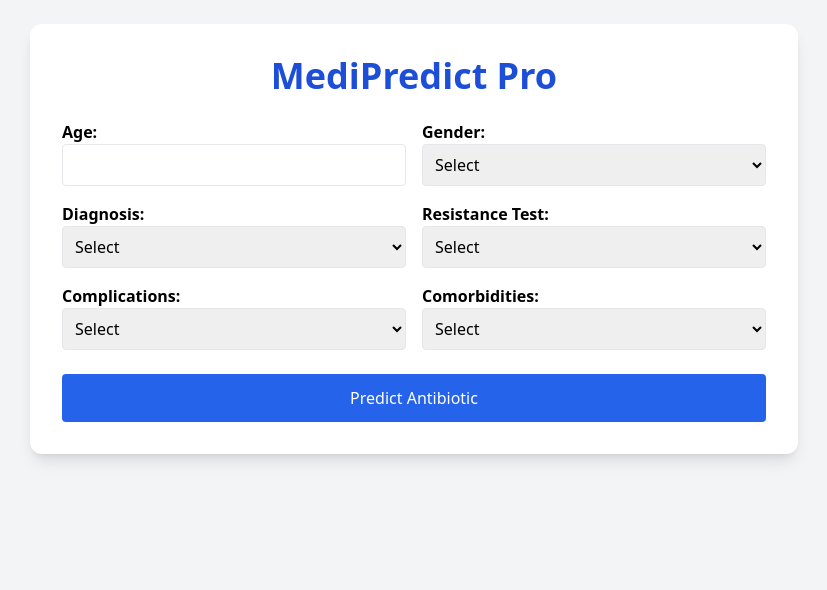
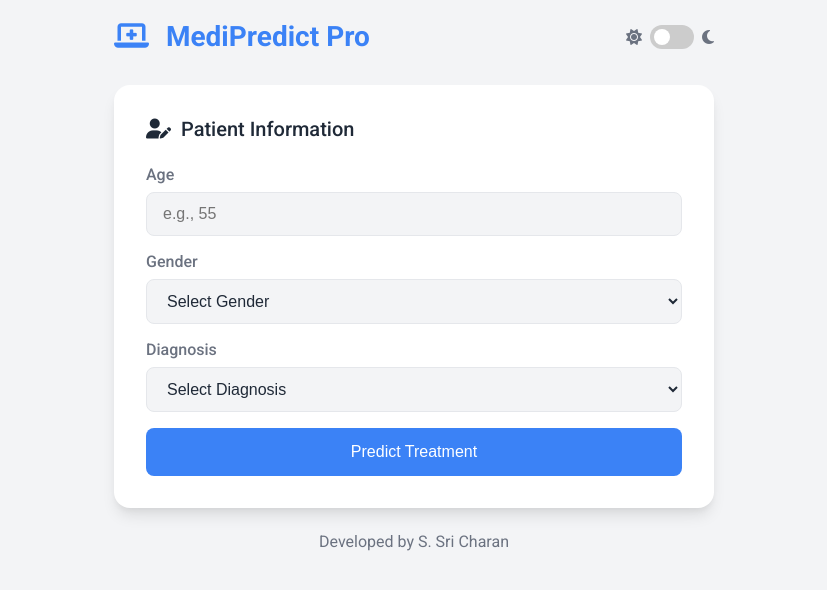
Before and after one commit to charan10187/medi-predictor, a Flask app: page / in a window 1280 px wide. Shown: the top 590 px of the page, without its empty margins (226-1053 px from the left). Run offline with Flask 3, Linux system fonts and the light colour scheme; parts of the project's set-up code (start-up, migrations or seed data) failed here and were passed over; some libraries are stand-ins or nearby versions.

Commit message:
Update index.html
divided the scripts for more polished version

```diff
--- a/templates/index.html
+++ b/templates/index.html
@@ -1,159 +1,84 @@
-<!-- templates/index.html -->
 <!DOCTYPE html>
 <html lang="en">
 <head>
-  <meta charset="UTF-8" />
-  <meta name="viewport" content="width=device-width, initial-scale=1.0"/>
+    <meta charset="UTF-8">
+    <meta name="viewport" content="width=device-width, initial-scale=1.0">
     <title>MediPredict Pro</title>
-  <script src="https://cdn.tailwindcss.com"></script>
+    <link rel="stylesheet" href="{{ url_for('static', filename='style.css') }}">
+    <link rel="stylesheet" href="https://cdnjs.cloudflare.com/ajax/libs/font-awesome/6.5.1/css/all.min.css">
 </head>
-<body class="bg-gray-100 p-6">
-  <div class="max-w-3xl mx-auto bg-white p-8 rounded-xl shadow-lg">
-    <h1 class="text-4xl font-bold text-center mb-6 text-blue-700">MediPredict Pro</h1>
+<body>
+    <div class="container">
+        <header>
+            <h1><i class="fas fa-laptop-medical"></i> MediPredict Pro</h1>
+            <div class="theme-switcher">
+                <i class="fas fa-sun"></i>
+                <label class="switch">
+                    <input type="checkbox" id="dark-mode-toggle">
+                    <span class="slider"></span>
+                </label>
+                <i class="fas fa-moon"></i>
+            </div>
+        </header>
 
-    <div class="grid grid-cols-1 md:grid-cols-2 gap-4">
-      <div>
-        <label class="font-semibold">Age:</label>
-        <input id="age" type="number" class="w-full border p-2 rounded" />
+        <main>
+            <div class="card input-card">
+                <h2><i class="fas fa-user-edit"></i> Patient Information</h2>
+                <div class="form-group">
+                    <label for="age">Age</label>
+                    <input type="number" id="age" placeholder="e.g., 55">
+                </div>
+                <div class="form-group">
+                    <label for="gender">Gender</label>
+                    <select id="gender">
+                        <option value="" disabled selected>Select Gender</option>
+                        <option>Male</option>
+                        <option>Female</option>
+                    </select>
+                </div>
+                <div class="form-group">
+                    <label for="diagnosis">Diagnosis</label>
+                    <select id="diagnosis">
+                        <option value="" disabled selected>Select Diagnosis</option>
+                        {% for diagnosis in diagnoses %}
+                            <option value="{{ diagnosis }}">{{ diagnosis }}</option>
+                        {% endfor %}
+                    </select>
+                </div>
+                <button id="predictBtn">
+                    <span class="btn-text">Predict Treatment</span>
+                    <span class="spinner hidden"><i class="fas fa-spinner fa-spin"></i></span>
+                </button>
+                <div id="errorMessage" class="error-message hidden"></div>
             </div>
 
-      <div>
-        <label class="font-semibold">Gender:</label>
-        <select id="gender" class="w-full border p-2 rounded">
-          <option value="">Select</option>
-          <option>Male</option>
-          <option>Female</option>
-          <option>Other</option>
-        </select>
+            <div id="predictionResult" class="card result-card hidden">
+                <h2><i class="fas fa-pills"></i> Predicted Treatment Plan</h2>
+                <div class="result-grid">
+                    <div class="result-item">
+                        <label>Drug Name</label>
+                        <p id="pred-drug"></p>
                     </div>
-
-      <div>
-        <label class="font-semibold">Diagnosis:</label>
-        <select id="diagnosis" class="w-full border p-2 rounded">
-          <option value="">Select</option>
-          <option>Bronchiectasis</option>
-          <option>Community-Acquired Pneumonia</option>
-          <option>Chronic Bronchitis</option>
-          <option>Acute Exacerbation of COPD</option>
-          <option>Pulmonary Tuberculosis</option>
-          <option>Asthma with Infection</option>
-        </select>
+                    <div class="result-item">
+                        <label>Dosage</label>
+                        <p id="pred-dosage"></p>
                     </div>
-
-      <div>
-        <label class="font-semibold">Resistance Test:</label>
-        <select id="resistanceTest" class="w-full border p-2 rounded">
-          <option value="">Select</option>
-          <option>Sensitive</option>
-          <option>Resistant</option>
-          <option>Intermediate</option>
-        </select>
+                    <div class="result-item">
+                        <label>Route</label>
+                        <p id="pred-route"></p>
                     </div>
-
-      <div>
-        <label class="font-semibold">Complications:</label>
-        <select id="complications" class="w-full border p-2 rounded">
-          <option value="">Select</option>
-          <option>None</option>
-          <option>Pleural Effusion</option>
-          <option>Respiratory Failure</option>
-          <option>Lung Abscess</option>
-          <option>Sepsis</option>
-          <option>Pneumothorax</option>
-        </select>
-      </div>
-
-      <div>
-        <label class="font-semibold">Comorbidities:</label>
-        <select id="comorbidities" class="w-full border p-2 rounded">
-          <option value="">Select</option>
-          <option>None</option>
-          <option>Diabetes</option>
-          <option>Heart Failure</option>
-          <option>Chronic Kidney Disease</option>
-          <option>Hypertension</option>
-          <option>COPD</option>
-          <option>HIV</option>
-          <option>Smoking</option>
-        </select>
+                    <div class="result-item">
+                        <label>Frequency</label>
+                        <p id="pred-freq"></p>
                     </div>
                 </div>
+            </div>
+        </main>
 
-    <button id="predictBtn" class="w-full bg-blue-600 text-white p-3 rounded mt-6 hover:bg-blue-700">
-      Predict Antibiotic
-    </button>
-
-    <div id="loadingIndicator" class="hidden mt-4 text-blue-600 font-medium">
-      Loading prediction...
+        <footer>
+            Developed by S. Sri Charan
+        </footer>
     </div>
-
-    <div id="predictionResult" class="hidden bg-blue-100 text-blue-900 p-4 mt-4 rounded font-semibold text-center">
-      Predicted Antibiotic: <span id="predictedAntibiotic"></span>
-    </div>
-
-    <div id="errorMessage" class="hidden bg-red-100 text-red-700 p-3 mt-4 rounded text-center font-medium">
-      Please fill in all fields.
-    </div>
-  </div>
-
-  <script>
-    const predictBtn = document.getElementById('predictBtn');
-    const predictionResultDiv = document.getElementById('predictionResult');
-    const predictedAntibioticSpan = document.getElementById('predictedAntibiotic');
-    const loadingIndicator = document.getElementById('loadingIndicator');
-    const errorMessageDiv = document.getElementById('errorMessage');
-
-    const getValue = id => document.getElementById(id).value.trim();
-
-    predictBtn.addEventListener('click', async () => {
-      const age = getValue('age');
-      const gender = getValue('gender');
-      const diagnosis = getValue('diagnosis');
-      const resistanceTest = getValue('resistanceTest');
-      const complications = getValue('complications');
-      const comorbidities = getValue('comorbidities');
-
-      if (!age || !gender || !diagnosis || !resistanceTest || !complications || !comorbidities) {
-        errorMessageDiv.classList.remove('hidden');
-        predictionResultDiv.classList.add('hidden');
-        return;
-      }
-
-      errorMessageDiv.classList.add('hidden');
-      predictionResultDiv.classList.add('hidden');
-      loadingIndicator.classList.remove('hidden');
-
-      const data = {
-        Age: parseInt(age),
-        Gender: gender,
-        Diagnosis: diagnosis,
-        Antibiotic_Resistance_Test: resistanceTest,
-        Complications: complications,
-        Comorbidities: comorbidities
-      };
-
-      try {
-        const response = await fetch('/predict', {
-          method: 'POST',
-          headers: { 'Content-Type': 'application/json' },
-          body: JSON.stringify(data)
-        });
-
-        const result = await response.json();
-
-        if (result.prediction) {
-          predictedAntibioticSpan.textContent = result.prediction;
-          predictionResultDiv.classList.remove('hidden');
-        } else {
-          throw new Error('Prediction failed');
-        }
-      } catch (error) {
-        errorMessageDiv.textContent = "Prediction failed. Please try again.";
-        errorMessageDiv.classList.remove('hidden');
-      } finally {
-        loadingIndicator.classList.add('hidden');
-      }
-    });
-  </script>
+    <script src="{{ url_for('static', filename='script.js') }}"></script>
 </body>
 </html>
```
Lines whose indentation alone changed are shown as unchanged.
